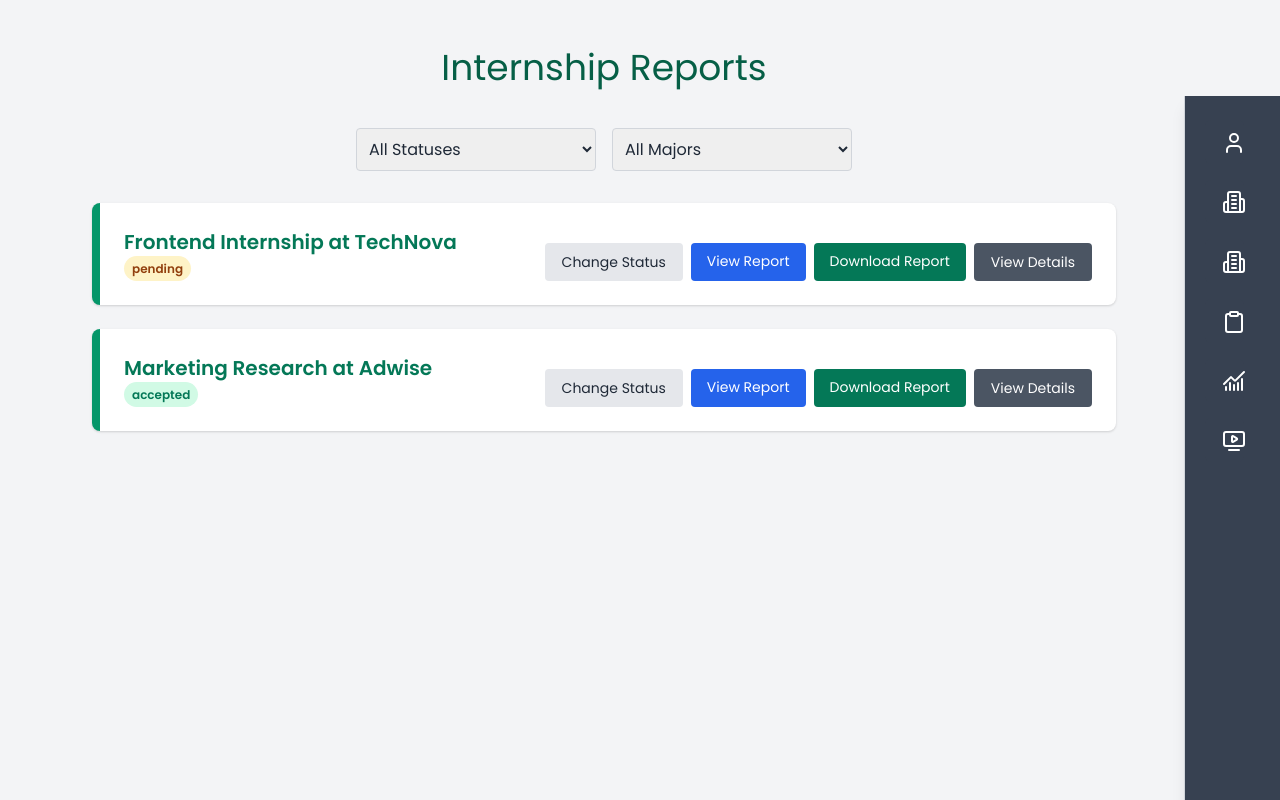
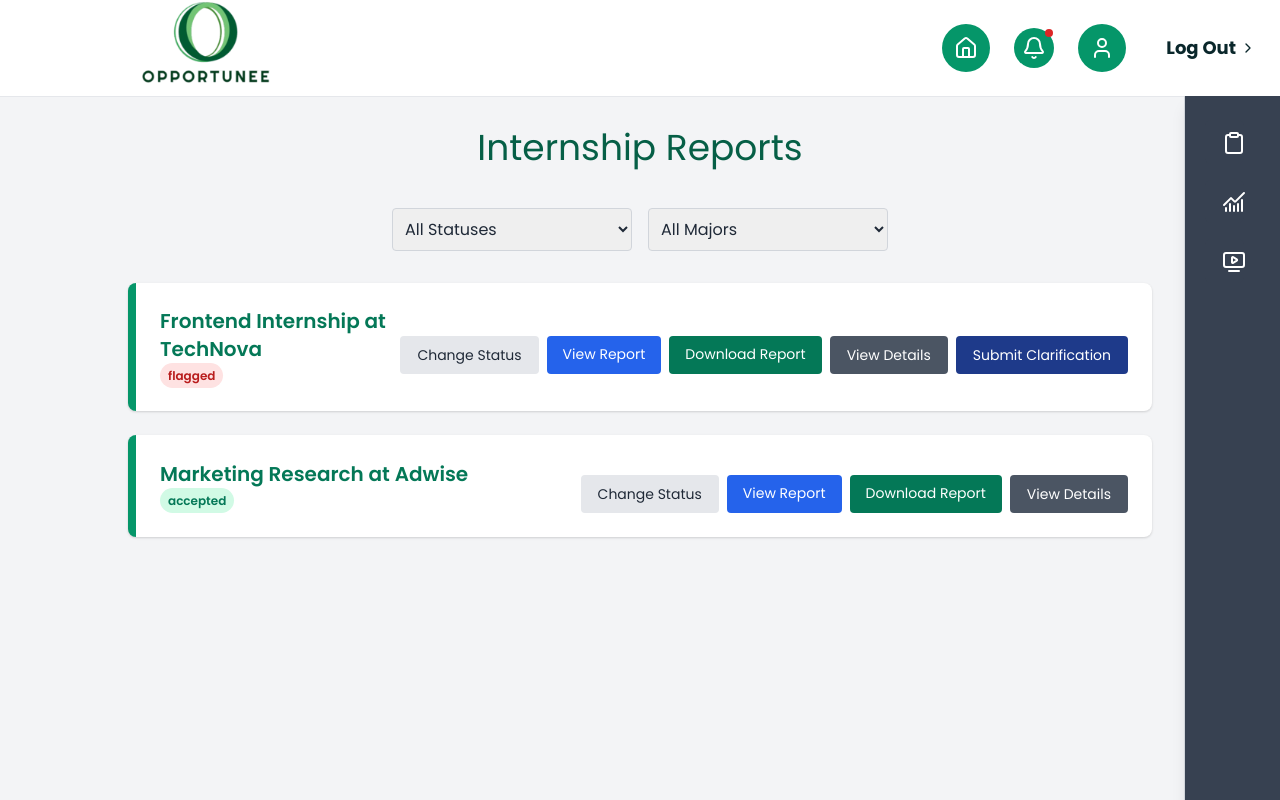
Before and after one commit to CSEN603-2025/Crashers, a React (Vite) app: page /faculty/reports in a window 1280 px wide. Built offline with nearby package versions, Linux system fonts and the light colour scheme; a web font is replaced by a local one.

Commit message:
Resolved merge conflict from stash in main.jsx

```diff
--- /dev/null
+++ b/src/FacultySide.jsx
@@ -0,0 +1,57 @@
+import React from "react";
+import { Bell, User, FileText, Clipboard , ChartNoAxesCombined , TvMinimalPlay, Building2  } from "lucide-react";
+import { useNavigate } from "react-router-dom";
+
+
+const FacultySidebar = ({sidebarWidth, isHovered, handleMouseEnter, handleMouseLeave }) => {
+    const navigate = useNavigate();
+
+  return (
+    <div
+      className="fixed top-24 right-0 w-[6rem] h-full bg-gray-700 border-l border-gray-300 shadow-lg transition-all duration-300 z-20"
+      style={{ width: sidebarWidth}}
+      onMouseEnter={handleMouseEnter}
+      onMouseLeave={handleMouseLeave}
+    >
+      <div className="flex flex-col pr-10 items-start px-4 py-6 gap-4">
+        {isHovered && (
+          <span className="font-bold ml-4 text-lg font-poppins text-white">
+            Menu
+          </span>
+        )}
+
+
+
+
+
+
+<button
+  onClick={() => navigate("/faculty/reports")}
+  className="text-left w-full bg-gray-700 text-white font-bold font:poppins hover:border-black hover:bg-gray-500 transition-all duration-300 py-2 px-4 rounded-md transform translate-x-1"
+>
+  <Clipboard className="inline-block mr-2" />
+  {isHovered && "View All Reports"}
+</button>
+
+ <button
+  onClick={() => navigate("/scad/stats")}
+  className="text-left w-full bg-gray-700 text-white font-bold font:poppins hover:border-black hover:bg-gray-500 transition-all duration-300 py-2 px-4 rounded-md transform translate-x-1"
+>
+  <ChartNoAxesCombined  className="inline-block mr-2" />
+  {isHovered && "View Statistics"}
+</button>
+<button
+  onClick={() => navigate("/scad/workshops")}
+  className="text-left w-full bg-gray-700 text-white font-bold font:poppins hover:border-black hover:bg-gray-500 transition-all duration-300 py-2 px-4 rounded-md transform translate-x-1"
+>
+  <TvMinimalPlay  className="inline-block mr-2" />
+  {isHovered && "View Workshops"}
+</button>
+
+
+      </div>
+    </div>
+  );
+};
+
+export default FacultySidebar;
--- a/src/facultyReports.jsx
+++ b/src/facultyReports.jsx
@@ -1,6 +1,7 @@
 import React, { useState, useRef } from "react";
 import html2pdf from "html2pdf.js";
-import SCADSidebar from "./scadSide";
+import FacultySidebar from "./FacultySide";
+import NavBar from "./navBar";
 
 const dummyReports = [
   {
@@ -8,7 +9,7 @@ const dummyReports = [
     student: "Sara Ahmed",
     email: "sara.ahmed@scad.edu",
     title: "Frontend Internship at TechNova",
-    status: "pending",
+    status: "flagged",
     major: "Computer Science",
     fileName: "INTERNSHIPREPORT.pdf",
     fileType: "pdf",
@@ -42,9 +43,13 @@ const [reports, setReports] = useState(dummyReports);
   const [selectedReport, setSelectedReport] = useState(null);
   const [previewReport, setPreviewReport] = useState(null);
   const reportRef = useRef(null);
-
   const [sidebarWidth, setSidebarWidth] = useState("6rem");
   const [isHovered, setIsHovered] = useState(false);
+  const [statusDropdownId, setStatusDropdownId] = useState(null);
+
+  const [clarificationModal, setClarificationModal] = useState(null);
+  const [clarificationText, setClarificationText] = useState("");
+  const [submittedClarifications, setSubmittedClarifications] = useState({});
 
   const handleMouseEnter = () => {
     setSidebarWidth("16rem");
@@ -55,8 +60,6 @@ const [reports, setReports] = useState(dummyReports);
     setSidebarWidth("6rem");
     setIsHovered(false);
   };
-  const [statusDropdownId, setStatusDropdownId] = useState(null);
-
 
   const majors = ["all", ...new Set(reports.map((r) => r.major))];
   const statuses = ["all", "pending", "flagged", "rejected", "accepted"];
@@ -75,7 +78,8 @@ const [reports, setReports] = useState(dummyReports);
 
   return (
     <div className="flex">
-      <SCADSidebar
+      <NavBar/>
+      <FacultySidebar
         sidebarWidth={sidebarWidth}
         isHovered={isHovered}
         handleMouseEnter={handleMouseEnter}
@@ -83,8 +87,8 @@ const [reports, setReports] = useState(dummyReports);
       />
 
       <div
-        className="w-screen min-h-screen bg-gray-100 px-6 py-12 text-gray-800 font-poppins w-full"
-style={{ paddingRight: sidebarWidth }}
+        className="w-screen min-h-screen pt-32 bg-gray-100 px-6 py-12 text-gray-800 font-poppins w-full"
+
       >
         <h1 className="text-4xl font-poppins text-green-800 text-center mb-10">
           Internship Reports
@@ -141,8 +145,11 @@ style={{ paddingRight: sidebarWidth }}
                   {report.status}
                 </span>
 
-
-
+                {submittedClarifications[report.id] && (
+                  <p className="text-sm mt-2 text-yellow-800 italic">
+                    Clarification submitted: {submittedClarifications[report.id]}
+                  </p>
+                )}
               </div>
 
               <div className="flex flex-wrap gap-2 mt-4">
@@ -187,8 +194,6 @@ style={{ paddingRight: sidebarWidth }}
                   View Report
                 </a>
 
-
-
                 <a
                   href={report.fileUrl}
                   download
@@ -204,21 +209,25 @@ style={{ paddingRight: sidebarWidth }}
                   View Details
                 </button>
 
-
+                {["flagged", "rejected"].includes(report.status) && (
+                  <button
+                    onClick={() => setClarificationModal(report.id)}
+                    className="bg-blue-900 text-white py-2 px-4 rounded hover:bg-gray-700 text-sm"
+                  >
+                    Submit Clarification
+                  </button>
+                )}
               </div>
-
-
             </div>
           ))}
         </div>
 
+        {/* Report Detail Modal */}
         {selectedReport && (
           <div className="fixed inset-0 bg-black bg-opacity-50 flex items-center justify-center z-50 px-4">
             <div className="bg-white p-6 rounded-lg max-w-2xl w-full shadow-xl overflow-y-auto max-h-[90vh]">
               <div ref={reportRef}>
-                <h2 className="text-2xl font-bold text-green-800 mb-4">
-                  {selectedReport.title}
-                </h2>
+                <h2 className="text-2xl font-bold text-green-800 mb-4">{selectedReport.title}</h2>
                 <div className="text-sm text-gray-800 space-y-1">
                   <p><strong>Student:</strong> {selectedReport.student}</p>
                   <p><strong>Email:</strong> {selectedReport.email}</p>
@@ -233,7 +242,6 @@ style={{ paddingRight: sidebarWidth }}
               </div>
 
               <div className="flex justify-end gap-4 mt-6">
-
                 <button
                   onClick={() => setSelectedReport(null)}
                   className="bg-gray-600 text-white py-2 px-4 rounded hover:bg-gray-700"
@@ -244,8 +252,49 @@ style={{ paddingRight: sidebarWidth }}
             </div>
           </div>
         )}
+
+        {/* Clarification Modal */}
+        {clarificationModal && (
+          <div className="fixed inset-0 bg-black bg-opacity-50 flex items-center justify-center z-50 px-4">
+            <div className="bg-white p-6 rounded-lg max-w-lg w-full shadow-xl">
+              <h2 className="text-xl font-semibold text-yellow-700 mb-4">
+                Clarify Report Rejection
+              </h2>
+              <textarea
+                rows={4}
+                value={clarificationText}
+                onChange={(e) => setClarificationText(e.target.value)}
+                className="w-full border border-gray-300 rounded p-2 mb-4"
+                placeholder="Explain why this report was flagged/rejected..."
+              />
+              <div className="flex justify-end gap-4">
+                <button
+                  onClick={() => {
+                    setSubmittedClarifications((prev) => ({
+                      ...prev,
+                      [clarificationModal]: clarificationText,
+                    }));
+                    setClarificationModal(null);
+                    setClarificationText("");
+                  }}
+                  className="bg-green-700 text-white py-2 px-4 rounded hover:bg-green-800"
+                >
+                  Submit
+                </button>
+                <button
+                  onClick={() => {
+                    setClarificationModal(null);
+                    setClarificationText("");
+                  }}
+                  className="bg-gray-600 text-white py-2 px-4 rounded hover:bg-gray-700"
+                >
+                  Cancel
+                </button>
               </div>
-
+            </div>
+          </div>
+        )}
+      </div>
     </div>
   );
 };
--- a/src/main.jsx
+++ b/src/main.jsx
@@ -38,6 +38,8 @@ import OnlineAssessments from './onlineAssessments.jsx';
 import NotificationsStudent from './notificationsStudent.jsx';
 import MyReports from './myReports.jsx';
 import VideoCall from './videoCall.jsx';
+import ProStudentProfile from './prostudprof.jsx';
+import InternshipCycles from './scad.jsx';
 import "./index.css";
 
 ReactDOM.createRoot(document.getElementById("root")).render(
@@ -82,8 +84,6 @@ ReactDOM.createRoot(document.getElementById("root")).render(
       <Route path="/scad/stats/report" element={<SCADReportPage />} />
         <Route path="/pro/profviews" element={<CompaniesViewedMe />} />
         <Route path="/pro/onlineassessments" element={<OnlineAssessments />} />
-        <Route path="/scad/availcompanies" element={<AvailableCompanies />} />
-
 
     </Routes>
   </BrowserRouter>
```
Lines whose indentation alone changed are shown as unchanged.
